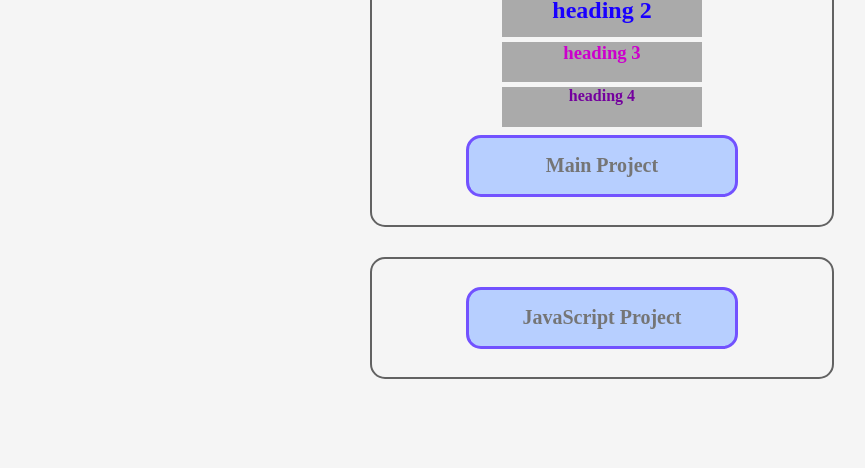
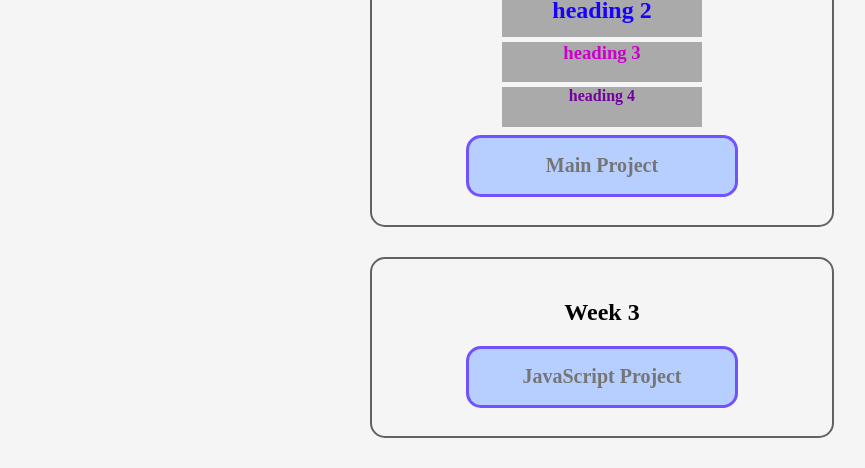
Before and after one commit to cristiano-93/brainnest-programm, a plain HTML site: page pages/exercises.html in a window 1280 px wide. Shown: the part 460-928 px from the top of the page, without its empty margins (38-903 px from the left). Before the commit the page ends 869 px from the top, so only its background shows below. Drawn offline with Linux system fonts and the light colour scheme.

Commit message:
small update to css

```diff
--- a/css/styles.css
+++ b/css/styles.css
@@ -116,6 +116,7 @@
   width: 40%;
   margin: 30px auto;
   padding: 20px 0;
+  text-align: center;
 }
 .headings {
   text-align: center;
--- a/pages/exercises.html
+++ b/pages/exercises.html
@@ -33,6 +33,7 @@
         >
       </div>
       <div class="week3">
+          <h2>Week 3</h2>
         <a href="../pages/week-3.html"
           ><div class="exerc-btn-1">
             <h3 class="exerc-title-h3">JavaScript Project</h3>
```
